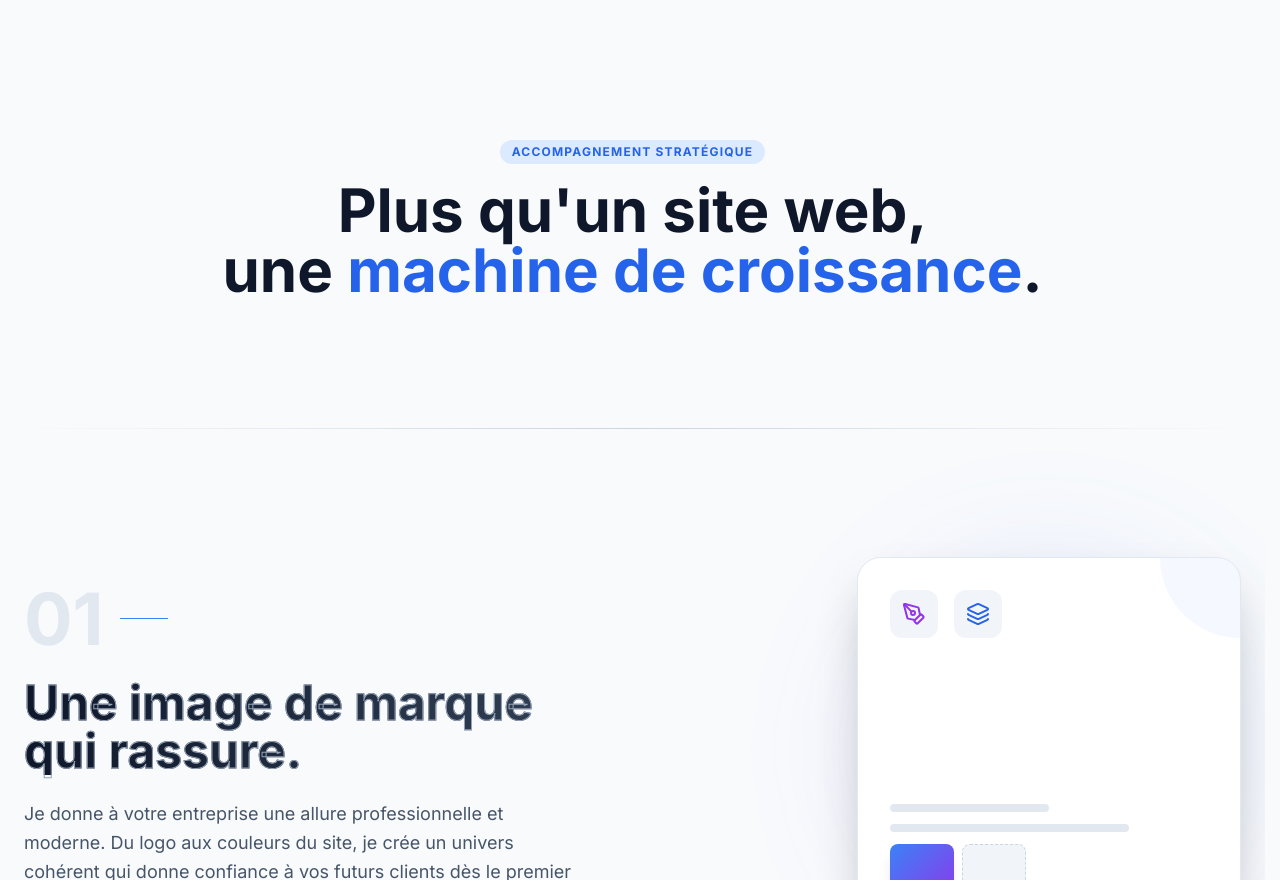
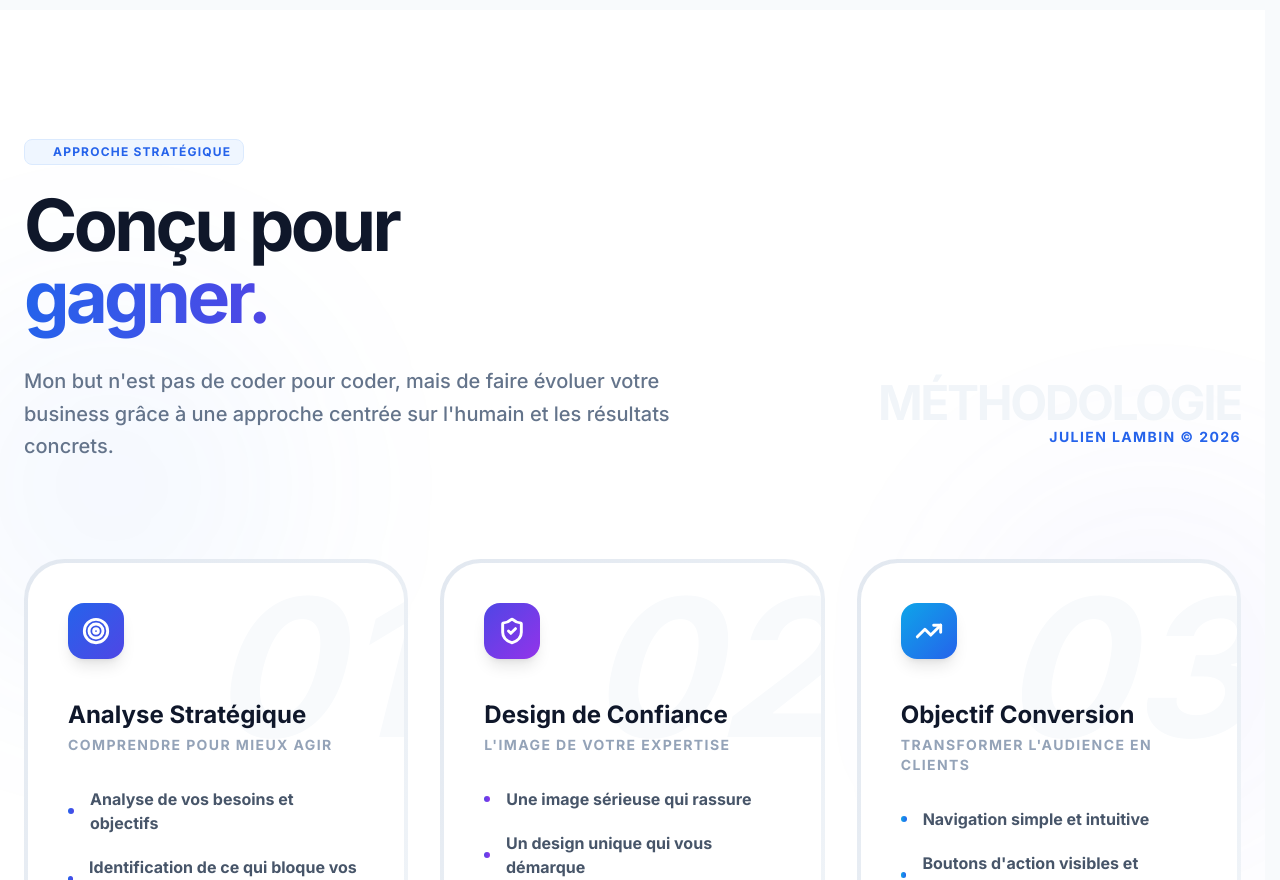
Before and after one commit to julien-lambin/portfolio-julien, a React (Vite) app: page / in a window 1280 px wide. Shown: the part 1920-2800 px from the top of the page. Built offline with nearby package versions, Linux system fonts and the light colour scheme.

Commit message:
feat: strategic pivot to business-centric messaging and new methodology section

```diff
--- a/App.tsx
+++ b/App.tsx
@@ -3,6 +3,7 @@ import { Background } from './components/ui/Background';
 import { Header } from './components/Header';
 import { Footer } from './components/Footer';
 import { Hero } from './components/Hero';
+import { Methodology } from './components/Methodology';
 import { Skills } from './components/Skills';
 import { StrategicAccompaniment } from './components/StrategicAccompaniment';
 import { Projects } from './components/Projects';
@@ -53,6 +54,7 @@ const App: React.FC = () => {
         <main>
           <Hero onNavigate={scrollToSection} />
           <Projects />
+          <Methodology />
           <StrategicAccompaniment />
           <Skills />
           <Contact />
--- a/components/Header.tsx
+++ b/components/Header.tsx
@@ -1,7 +1,7 @@
 import React, { useState, useEffect } from 'react';
 import { SectionId } from '../types';
 import { motion } from 'framer-motion';
-import { User, Code2, FileText, Briefcase, Mail, Moon, Sun } from 'lucide-react';
+import { User, Code2, FileText, Briefcase, Mail, Moon, Sun, ShieldCheck } from 'lucide-react';
 
 const logo = '/assets/img/logo_simplev3.webp';
 
@@ -23,9 +23,9 @@ export const Header: React.FC<HeaderProps> = ({ onNavigate, theme, toggleTheme }
   }, []);
 
   const navItems = [
-    { id: 'home', label: 'À propos', icon: User },
     { id: 'projects', label: 'Projets', icon: Briefcase },
-    { id: 'accompaniment', label: 'Services', icon: FileText },
+    { id: 'methodology', label: 'Ma Méthode', icon: FileText },
+    { id: 'accompaniment', label: 'Solution', icon: ShieldCheck },
     { id: 'skills', label: 'Compétences', icon: Code2 },
   ];
 
--- a/components/Hero.tsx
+++ b/components/Hero.tsx
@@ -79,7 +79,7 @@ export const Hero: React.FC<HeroProps> = ({ onNavigate }) => {
           variants={itemVariants}
           className="text-lg md:text-xl text-slate-500 dark:text-slate-400 max-w-2xl mx-auto mb-10 leading-relaxed font-medium transition-colors"
         >
-          Je crée des sites web professionnels, rapides et faciles à gérer pour vous aider à trouver plus de clients et à gagner du temps au quotidien.
+          Je conçois des sites web professionnels qui captent l'attention, instaurent une confiance immédiate et propulsent la croissance de votre entreprise.
         </motion.p>
 
         <motion.div
--- /dev/null
+++ b/components/Methodology.tsx
@@ -0,0 +1,156 @@
+import React from 'react';
+import { motion } from 'framer-motion';
+import { Target, ShieldCheck, TrendingUp } from 'lucide-react';
+
+export const Methodology: React.FC = () => {
+  const steps = [
+    {
+      id: "01",
+      title: "Analyse Stratégique",
+      subtitle: "Comprendre pour mieux agir",
+      points: [
+        "Analyse de vos besoins et objectifs",
+        "Identification de ce qui bloque vos ventes",
+        "Compréhension de vos clients idéaux"
+      ],
+      icon: Target,
+      color: "from-blue-600 to-indigo-600",
+      shadow: "shadow-blue-500/20",
+      border: "hover:border-blue-500/50"
+    },
+    {
+      id: "02",
+      title: "Design de Confiance",
+      subtitle: "L'image de votre expertise",
+      points: [
+        "Une image sérieuse qui rassure",
+        "Un design unique qui vous démarque",
+        "Mise en valeur de votre savoir-faire"
+      ],
+      icon: ShieldCheck,
+      color: "from-indigo-600 to-purple-600",
+      shadow: "shadow-indigo-500/20",
+      border: "hover:border-indigo-500/50"
+    },
+    {
+      id: "03",
+      title: "Objectif Conversion",
+      subtitle: "Transformer l'audience en clients",
+      points: [
+        "Navigation simple et intuitive",
+        "Boutons d'action visibles et incitatifs",
+        "Site rapide et fluide sur tous les écrans"
+      ],
+      icon: TrendingUp,
+      color: "from-sky-500 to-blue-600",
+      shadow: "shadow-sky-500/20",
+      border: "hover:border-sky-500/50"
+    }
+  ];
+
+  return (
+    <section id="methodology" className="py-32 relative overflow-hidden bg-white dark:bg-slate-950">
+      {/* Dynamic Background Elements */}
+      <div className="absolute top-0 left-0 w-full h-full pointer-events-none">
+        <div className="absolute top-1/4 -left-20 w-96 h-96 bg-blue-500/10 rounded-full blur-[100px] animate-pulse" />
+        <div className="absolute bottom-1/4 -right-20 w-96 h-96 bg-indigo-500/10 rounded-full blur-[100px] animate-pulse delay-700" />
+      </div>
+
+      <div className="max-w-7xl mx-auto px-6 relative z-10">
+        <div className="flex flex-col lg:flex-row lg:items-end justify-between mb-24 gap-8">
+          <motion.div
+            initial={{ opacity: 0, x: -20 }}
+            whileInView={{ opacity: 1, x: 0 }}
+            viewport={{ once: true }}
+            transition={{ duration: 0.8 }}
+            className="max-w-2xl"
+          >
+            <div className="inline-flex items-center gap-2 px-3 py-1 bg-blue-50 dark:bg-blue-900/30 border border-blue-100 dark:border-blue-800/50 rounded-lg text-blue-600 dark:text-blue-400 text-xs font-bold uppercase tracking-widest mb-6">
+              <span className="w-2 h-2 rounded-full bg-blue-500 animate-ping" />
+              Approche Stratégique
+            </div>
+            <h2 className="text-5xl md:text-7xl font-black text-slate-900 dark:text-white leading-[0.9] tracking-tighter mb-8">
+              Conçu pour <br />
+              <span className="text-transparent bg-clip-text bg-gradient-to-r from-blue-600 to-indigo-600">gagner.</span>
+            </h2>
+            <p className="text-xl text-slate-500 dark:text-slate-400 font-medium leading-relaxed">
+              Mon but n'est pas de coder pour coder, mais de faire évoluer votre business grâce à une approche centrée sur l'humain et les résultats concrets.
+            </p>
+          </motion.div>
+
+          <motion.div
+            initial={{ opacity: 0, scale: 0.8 }}
+            whileInView={{ opacity: 1, scale: 1 }}
+            viewport={{ once: true }}
+            transition={{ duration: 0.8, delay: 0.2 }}
+            className="hidden lg:block pb-4"
+          >
+            <div className="text-right">
+              <div className="text-5xl font-black text-slate-100 dark:text-slate-800 tracking-tighter">MÉTHODOLOGIE</div>
+              <div className="text-sm font-bold text-blue-600 dark:text-blue-400 tracking-widest uppercase">Julien Lambin &copy; 2026</div>
+            </div>
+          </motion.div>
+        </div>
+
+        <div className="grid grid-cols-1 md:grid-cols-3 gap-8">
+          {steps.map((step, index) => (
+            <motion.div
+              key={step.title}
+              initial={{ opacity: 0, y: 40 }}
+              whileInView={{ opacity: 1, y: 0 }}
+              viewport={{ once: true }}
+              transition={{ duration: 0.6, delay: index * 0.15 }}
+              whileHover={{ y: -10 }}
+              className="group"
+            >
+              <div className={`relative h-full p-1 bg-gradient-to-br from-slate-200 to-slate-100 dark:from-slate-800 dark:to-slate-900 rounded-[2.5rem] transition-all duration-500 ${step.border} ${step.shadow}`}>
+                <div className="relative h-full p-8 md:p-10 bg-white dark:bg-slate-950 rounded-[2.3rem] flex flex-col overflow-hidden">
+
+                  {/* Big background number */}
+                  <div className="absolute -top-10 -right-4 text-[12rem] font-black text-slate-50 dark:text-slate-900/40 group-hover:text-blue-500/5 transition-colors duration-500 pointer-events-none select-none italic">
+                    {step.id}
+                  </div>
+
+                  <div className="relative z-10">
+                    <div className={`w-14 h-14 rounded-2xl bg-gradient-to-br ${step.color} flex items-center justify-center text-white mb-10 shadow-lg group-hover:scale-110 group-hover:rotate-6 transition-all duration-500`}>
+                      <step.icon size={28} strokeWidth={2.5} />
+                    </div>
+
+                    <div className="mb-8">
+                      <h3 className="text-2xl font-black text-slate-900 dark:text-white group-hover:text-blue-600 dark:group-hover:text-blue-400 transition-colors duration-300">
+                        {step.title}
+                      </h3>
+                      <div className="text-sm font-bold text-slate-400 dark:text-slate-600 uppercase tracking-widest mt-1">
+                        {step.subtitle}
+                      </div>
+                    </div>
+
+                    <ul className="space-y-5">
+                      {step.points.map((point) => (
+                        <li key={point} className="flex items-center gap-4 group/item">
+                          <div className={`w-1.5 h-1.5 rounded-full bg-gradient-to-r ${step.color} transition-all duration-300 group-hover/item:scale-150`} />
+                          <span className="text-sm md:text-base font-bold text-slate-600 dark:text-slate-400 group-hover:text-slate-900 dark:group-hover:text-slate-200 transition-colors duration-300">
+                            {point}
+                          </span>
+                        </li>
+                      ))}
+                    </ul>
+                  </div>
+
+                  {/* Decorative dot grid in corner */}
+                  <div className="absolute bottom-0 right-0 p-4 opacity-10 group-hover:opacity-30 transition-opacity">
+                    <div className="grid grid-cols-3 gap-1">
+                      {[...Array(9)].map((_, i) => (
+                        <div key={i} className="w-1 h-1 bg-slate-400 dark:bg-slate-500 rounded-full" />
+                      ))}
+                    </div>
+                  </div>
+                </div>
+              </div>
+            </motion.div>
+          ))}
+        </div>
+      </div>
+    </section>
+  );
+};
--- a/components/StrategicAccompaniment.tsx
+++ b/components/StrategicAccompaniment.tsx
@@ -8,19 +8,19 @@ import {
 
 const ACCOMPAGNEMENT_STEPS = [
   {
-    id: 'design',
-    title: 'Une image de marque qui rassure.',
-    description: "Je donne à votre entreprise une allure professionnelle et moderne. Du logo aux couleurs du site, je crée un univers cohérent qui donne confiance à vos futurs clients dès le premier regard.",
+    id: 'evolution',
+    title: 'Évolutivité & Accompagnement.',
+    description: "Votre entreprise bouge, votre site aussi. Je reste à vos côtés pour ajouter des fonctionnalités, créer de nouvelles pages ou ajuster vos messages au fil de votre croissance.",
   },
   {
     id: 'seo',
-    title: 'Soyez visible sur Google.',
-    description: "Un beau site ne sert à rien si personne ne le trouve. J'optimise votre présence locale pour que vos clients vous trouvent facilement en tapant vos services sur Google.",
+    title: 'Visibilité & Croissance (SEO).',
+    description: "Un beau site ne sert à rien si personne ne le trouve. Je travaille sur votre référencement pour que vos clients vous trouvent naturellement en tapant vos services sur Google.",
   },
   {
     id: 'serenity',
     title: 'Sérénité totale, zéro souci technique.',
-    description: "Votre site vous appartient à 100%. Je m'occupe de la technique, des mises à jour et de la sécurité pour que vous puissiez vous concentrer à 100% sur votre métier.",
+    description: "Concentrez-vous sur votre métier. Je m'occupe de la maintenance, de la sécurité et des mises à jour pour que votre outil de vente soit toujours performant, 24h/24.",
   }
 ];
 
@@ -36,7 +36,7 @@ export const StrategicAccompaniment: React.FC = () => {
                 viewport={{ once: true }}
                 className="inline-block py-1 px-3 rounded-full bg-blue-100 dark:bg-blue-900/30 text-blue-600 dark:text-blue-400 text-xs font-bold tracking-widest uppercase mb-4"
             >
-                Accompagnement Stratégique
+                Partenariat Long Terme
             </motion.span>
             <motion.h2
                 initial={{ opacity: 0, y: 20 }}
@@ -45,7 +45,7 @@ export const StrategicAccompaniment: React.FC = () => {
                 transition={{ delay: 0.1 }}
                 className="text-4xl md:text-6xl font-bold text-slate-900 dark:text-white"
             >
-                Plus qu'un site web, <br/> une <span className="text-blue-600 dark:text-blue-500">machine de croissance</span>.
+                Bien plus qu'un site web, <br/> un <span className="text-blue-600 dark:text-blue-500">partenaire de réussite</span>.
             </motion.h2>
         </div>
 
--- a/types.ts
+++ b/types.ts
@@ -24,4 +24,4 @@ export interface Service {
   icon: 'code' | 'search' | 'shield' | 'pen';
 }
 
-export type SectionId = 'home' | 'skills' | 'accompaniment' | 'projects' | 'contact';
+export type SectionId = 'home' | 'skills' | 'methodology' | 'accompaniment' | 'projects' | 'contact';
```
